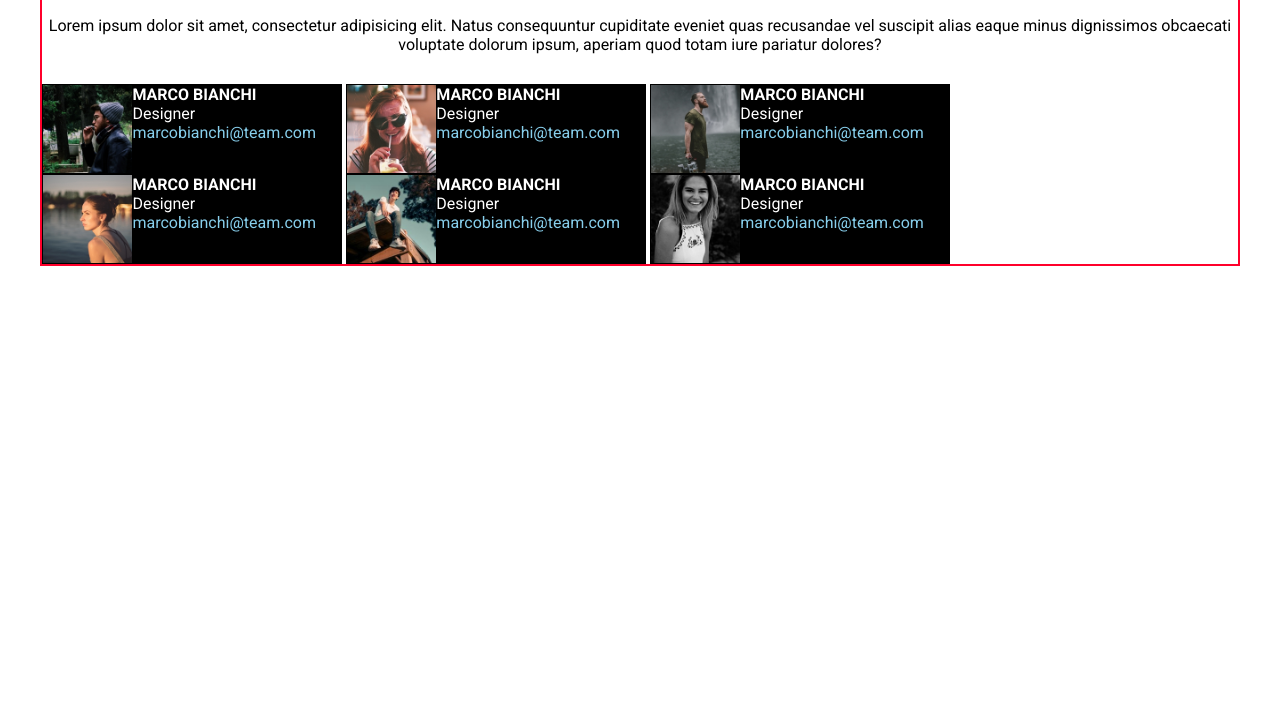
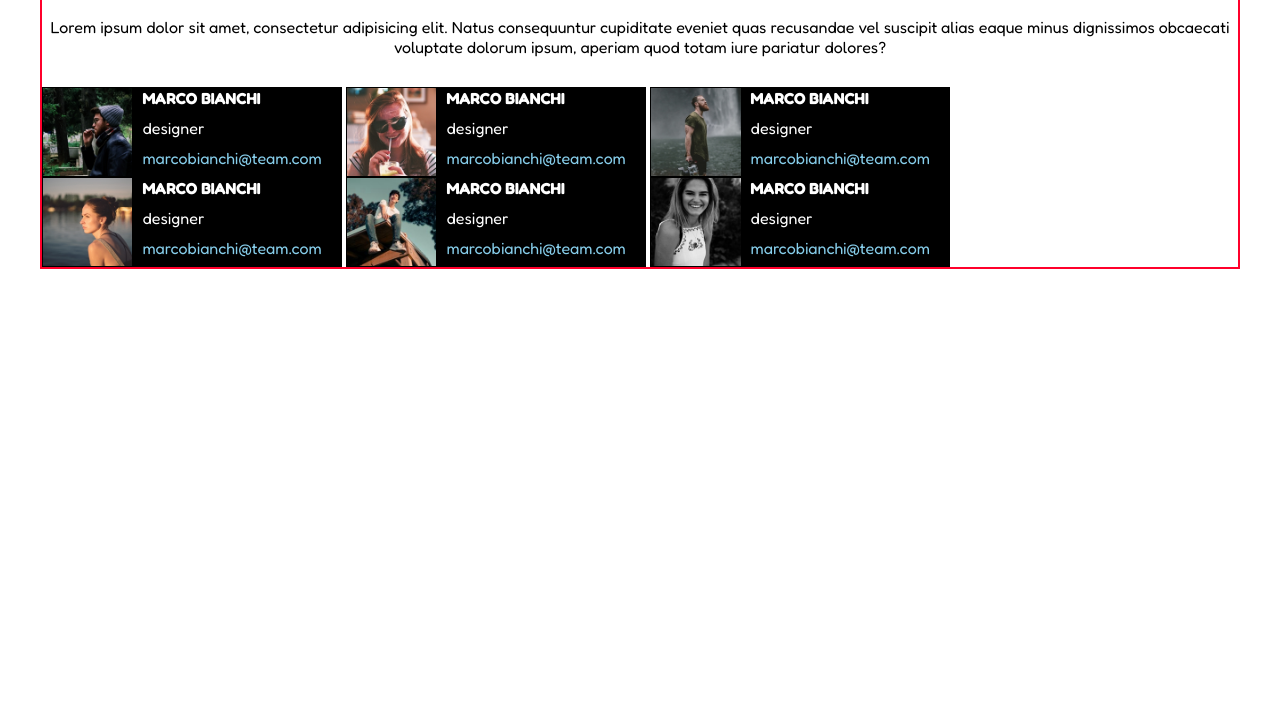
Before and after one commit to FrancescoBoco/html-css-float-cards, a plain HTML site: page index.html in a window 1280 px wide. Shown: the part 94-800 px from the top of the page. Drawn offline with Linux system fonts and the light colour scheme.

Commit message:
padding lettere

```diff
--- a/css/style.css
+++ b/css/style.css
@@ -10,7 +10,7 @@
 /* FONT  */
 body{
     font-family: 'Fredoka', sans-serif;
-    font-family: 'Roboto', sans-serif;
+    /* font-family: 'Roboto', sans-serif; */
 }
 
 /* GENERAL */
@@ -46,9 +46,7 @@ body{
     height: 100%;
 }
 
-text.padding{
-    padding-left: 110px
-}
+
 
 
 /* MIAN  */
@@ -72,4 +70,9 @@ text.padding{
 .a-color{
     text-decoration: none;
     color: skyblue;
+
 }
+
+.text-padding{
+    padding: 10px;
+}
--- a/index.html
+++ b/index.html
@@ -1,5 +1,5 @@
 <!DOCTYPE html>
-<html lang="en">
+<html >
     <head>
         <meta charset="UTF-8">
         <meta name="viewport" content="width=device-width, initial-scale=1.0">
@@ -27,16 +27,16 @@
 
             <div class="crew-container clear-fix ">
 
-                <div class="staff-container clear-fix">
-                    <img class="float-left img " img src="img/male1.png" alt="">
-                    <div class="text.padding">
-                        <strong> MARCO BIANCHI </strong>
+                <div class="staff-container ">
+                    <img class="float-left img clear-fix" img src="img/male1.png" alt="">
+                    <div>
+                        <strong class="text-padding"> MARCO BIANCHI </strong>
                     </div>
-                    <div class="text.padding">
-                        Designer
+                    <div class="text-padding">
+                        <span class="text-padding"> designer </span>
                     </div>
-                    <div class="text.padding">
-                        <a class="a-color" href="#">
+                    <div>
+                        <a class="a-color text-padding" href="#">
                             marcobianchi@team.com
                         </a>
                     </div>
@@ -44,14 +44,14 @@
 
                 <div class="staff-container clear-fix">
                     <img class="float-left img" src="img/female1.png" alt="">
-                    <div class="text.padding">
-                        <strong> MARCO BIANCHI </strong>
+                    <div>
+                        <strong class="text-padding"> MARCO BIANCHI </strong>
                     </div>
-                    <div class="text.padding">
-                        Designer
+                    <div class="text-padding">
+                        <span class="text-padding"> designer </span>
                     </div>
-                    <div class="text.padding">
-                        <a class="a-color" href="#">
+                    <div>
+                        <a class="a-color text-padding" href="#">
                             marcobianchi@team.com
                         </a>
                     </div>
@@ -59,14 +59,14 @@
 
                 <div class="staff-container clear-fix">
                     <img class="float-left img" src="img/male2.png" alt="">
-                    <div class="text.padding">
-                        <strong> MARCO BIANCHI </strong>
+                    <div>
+                        <strong class="text-padding"> MARCO BIANCHI </strong>
                     </div>
-                    <div class="text.padding">
-                        Designer
+                    <div class="text-padding">
+                        <span class="text-padding"> designer </span>
                     </div>
-                    <div class="text.padding">
-                        <a class="a-color" href="#">
+                    <div>
+                        <a class="a-color text-padding" href="#">
                             marcobianchi@team.com
                         </a>
                     </div>
@@ -74,14 +74,14 @@
 
                 <div class="staff-container clear-fix">
                     <img class="float-left img" src="img/female2.png" alt="">
-                    <div class="text.padding">
-                        <strong> MARCO BIANCHI </strong>
+                    <div>
+                        <strong class="text-padding"> MARCO BIANCHI </strong>
                     </div>
-                    <div class="text.padding">
-                        Designer
+                    <div class="text-padding">
+                        <span class="text-padding"> designer </span>
                     </div>
-                    <div class="text.padding">
-                        <a class="a-color" href="#">
+                    <div>
+                        <a class="a-color text-padding" href="#">
                             marcobianchi@team.com
                         </a>
                     </div>
@@ -89,14 +89,14 @@
 
                 <div class="staff-container clear-fix">
                     <img class="float-left img" src="img/male3.png" alt="">
-                    <div class="text.padding">
-                        <strong> MARCO BIANCHI </strong>
+                    <div>
+                        <strong class="text-padding"> MARCO BIANCHI </strong>
                     </div>
-                    <div class="text.padding">
-                        Designer
+                    <div class="text-padding">
+                        <span class="text-padding"> designer </span>
                     </div>
-                    <div class="text.padding">
-                        <a class="a-color" href="#">
+                    <div>
+                        <a class="a-color text-padding" href="#">
                             marcobianchi@team.com
                         </a>
                     </div>
@@ -104,18 +104,20 @@
 
                 <div class="staff-container clear-fix">
                     <img class="float-left img" src="img/female3.png" alt="">
-                    <div class="text.padding">
-                        <strong> MARCO BIANCHI </strong>
+                    <div>
+                        <strong class="text-padding"> MARCO BIANCHI </strong>
                     </div>
-                    <div class="text.padding">
-                        Designer
+                    <div class="text-padding">
+                        <span class="text-padding"> designer </span>
                     </div>
-                    <div class="text.padding">
-                        <a class="a-color" href="#">
+                    <div>
+                        <a class="a-color text-padding" href="#">
                             marcobianchi@team.com
                         </a>
                     </div>
                 </div>
+
+
 
             </div>
 
```
